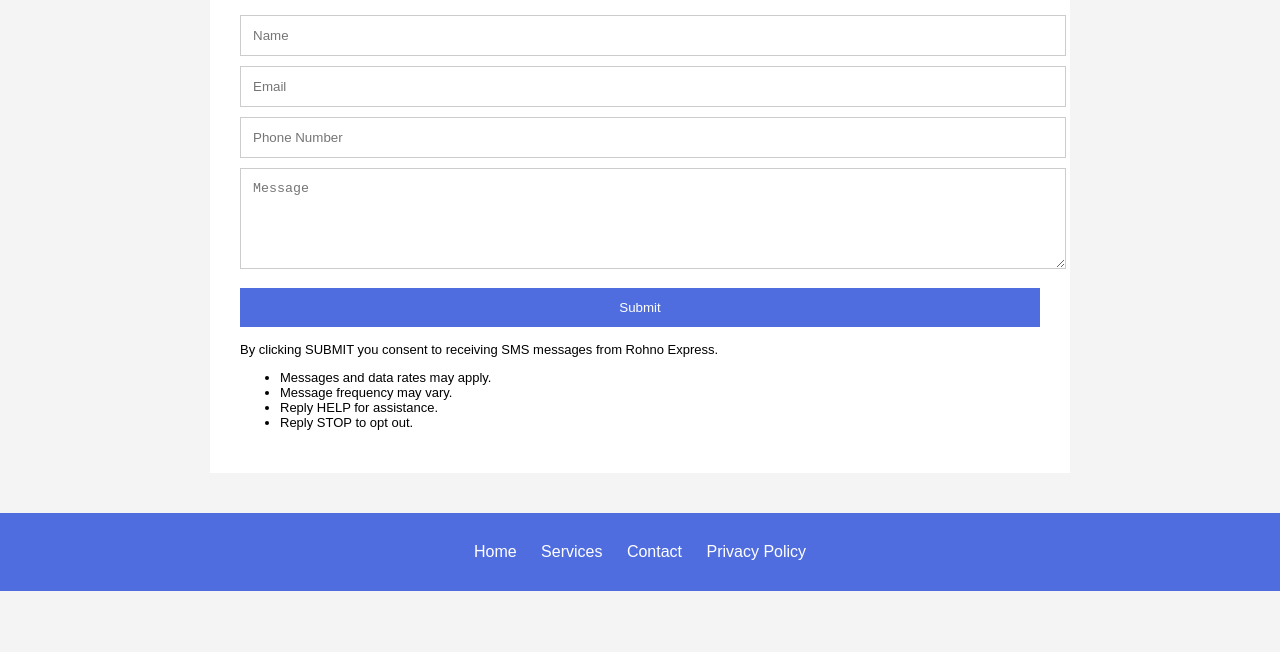
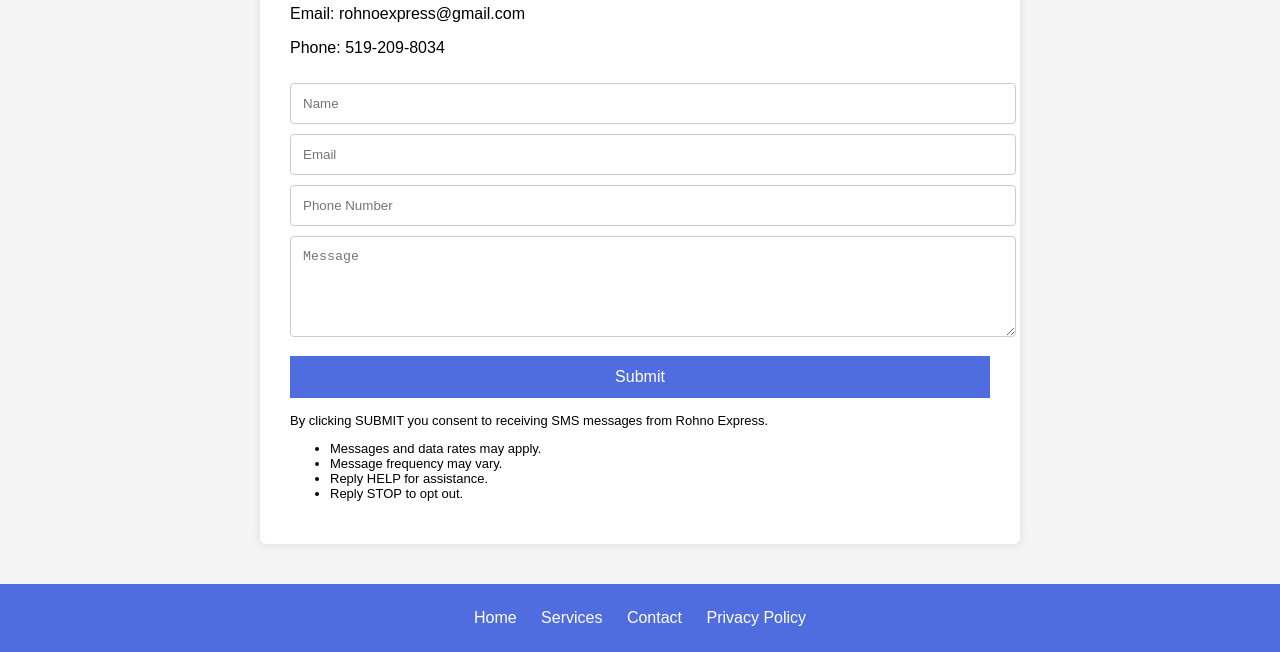
Before and after one commit to Rohnoexpressltd/Rohno, a plain HTML site: page contact.html in a window 1280 px wide. Shown: the part 191-843 px from the top of the page. Before the commit the page ends 800 px from the top, so only its background shows below. Drawn offline with Linux system fonts and the light colour scheme.

Commit message:
Update contact.html

```diff
--- a/contact.html
+++ b/contact.html
@@ -4,7 +4,7 @@
 <head>
 
 <meta charset="UTF-8">
-<meta name="viewport" content="width=device-width, initial-scale=1">
+<meta name="viewport" content="width=device-width, initial-scale=1.0">
 
 <title>Contact Rohno Express</title>
 
@@ -18,6 +18,7 @@ background:#f4f4f4;
 
 header{
 background:#4f6ddf;
+color:white;
 padding:20px;
 text-align:center;
 }
@@ -30,17 +31,20 @@ font-weight:bold;
 }
 
 .container{
-max-width:800px;
+max-width:700px;
 margin:40px auto;
 background:white;
 padding:30px;
+border-radius:6px;
+box-shadow:0 0 10px rgba(0,0,0,0.1);
 }
 
-input,textarea{
+input, textarea{
 width:100%;
 padding:12px;
 margin-top:10px;
 border:1px solid #ccc;
+border-radius:4px;
 }
 
 button{
@@ -50,6 +54,7 @@ margin-top:15px;
 background:#4f6ddf;
 color:white;
 border:none;
+font-size:16px;
 }
 
 .sms{
@@ -61,7 +66,8 @@ footer{
 background:#4f6ddf;
 color:white;
 text-align:center;
-padding:30px;
+padding:25px;
+margin-top:40px;
 }
 
 footer a{
@@ -87,15 +93,18 @@ text-decoration:none;
 
 <div class="container">
 
-<h2>Contact Rohno Express</h2>
+<h2>Contact Rohno Express Ltd.</h2>
+
+<p>Email: rohnoexpress@gmail.com</p>
+<p>Phone: 519-209-8034</p>
 
 <form>
 
-<input type="text" placeholder="Name">
+<input type="text" placeholder="Name" required>
 
-<input type="email" placeholder="Email">
+<input type="email" placeholder="Email" required>
 
-<input type="tel" placeholder="Phone Number">
+<input type="tel" placeholder="Phone Number" required>
 
 <textarea rows="5" placeholder="Message"></textarea>
 
```
